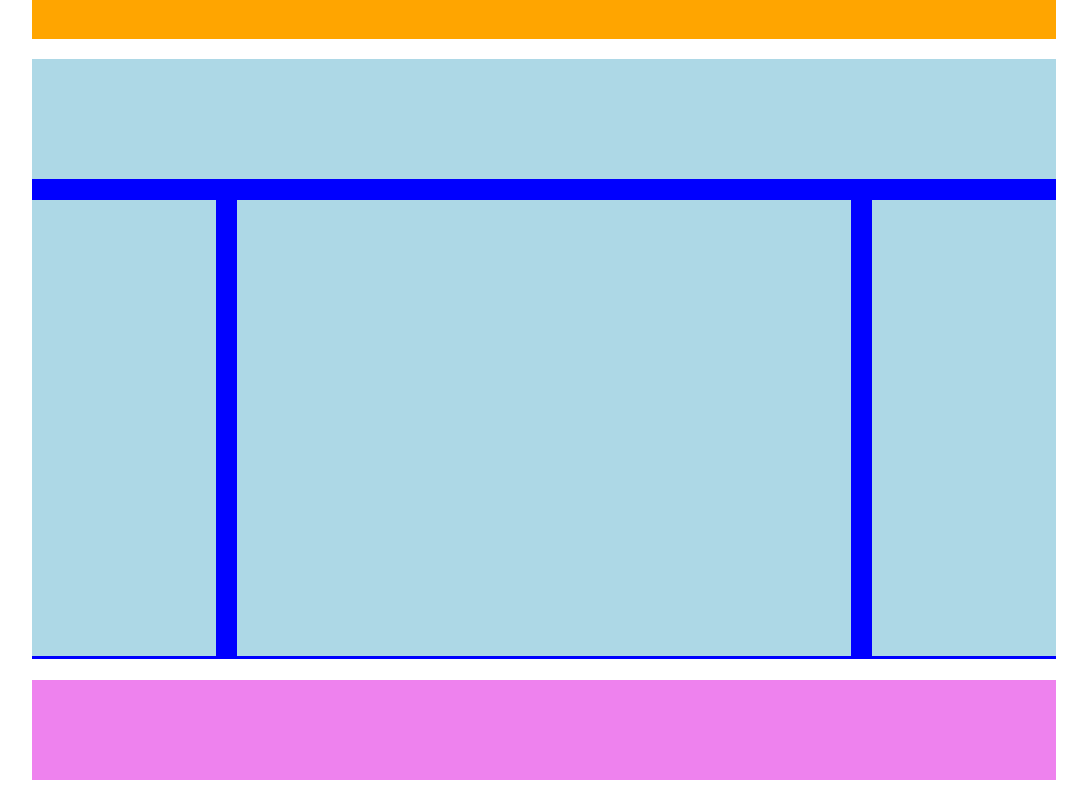
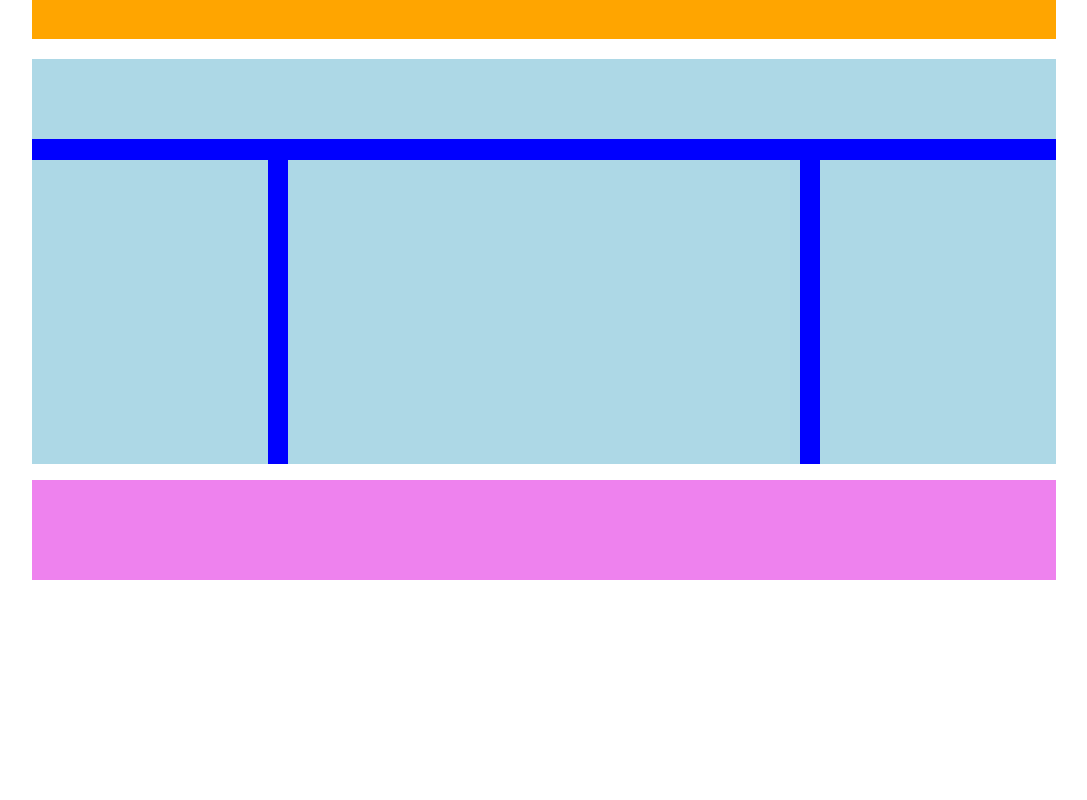
Before and after one commit to MatteoPellegrinii/htmlcss-struttura-wp, a plain HTML site: page index.html in a window 1280 px wide. Shown: the part 402-1202 px from the top of the page, without its empty margins (96-1183 px from the left). After the commit the page ends 1002 px from the top, so only its background shows below. Drawn offline with Linux system fonts and the light colour scheme.

Commit message:
modifiche seconda parte

```diff
--- a/css/style.css
+++ b/css/style.css
@@ -24,7 +24,7 @@ body{
     width: 100%;
     margin-top: 2%;
     /* for debug */
-    height: 600px;
+    height: 400px;
     background-color: blue;
 }
 .firts-row{
@@ -52,17 +52,17 @@ body{
     margin-right: 2%;
 }
 .first-col,.last-col{
-    width: 18%;
+    width: 23%;
 }
 .mid-col{
-    width: 60%;
+    width: 50%;
 }
 .second-row::after {
     content: "";
     clear: both;
     display: table;
 }
-footer{
+.footer{
     width: 100%;
     margin-top: 2%;
     /* for debug */
--- a/index.html
+++ b/index.html
@@ -27,7 +27,7 @@
     </main>
 
     <!-- footer -->
-    <footer></footer>
+    <div class="footer"></div>
 
 </body>
 </html>
```
